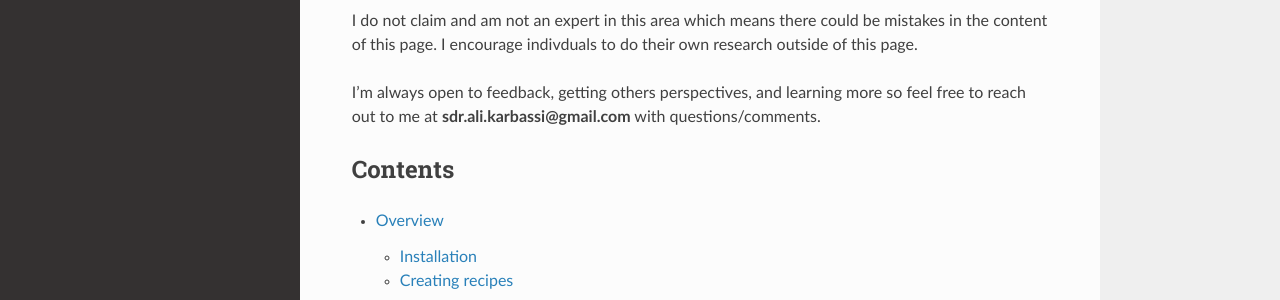
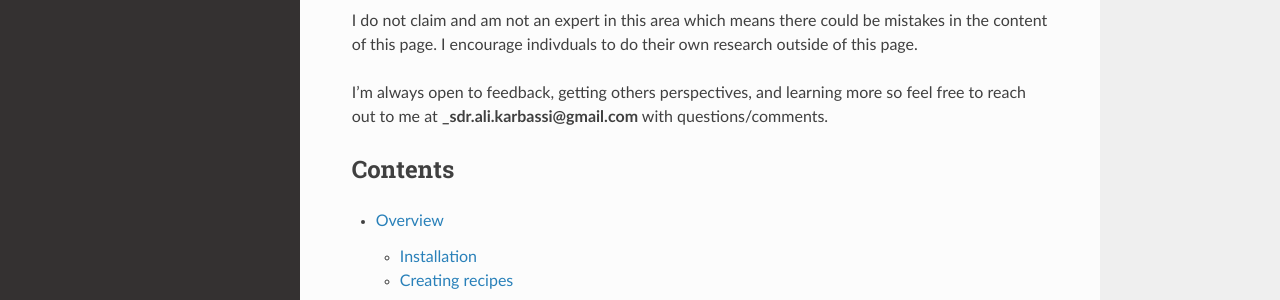
Before and after one commit to alikarb/OFDM-Recevier, a Sphinx documentation site: the page built from docs/source/index.rst, in a window 1280 px wide and 1390 px high. Shown: the part 620-920 px from the top of the window. Built offline with Sphinx 7.4.7 and the Read the Docs theme 2.0.0, drawn with Linux system fonts in a browser that asks for light colours; pages that are not in the unit, such as notebooks, are missing from menus.

Commit message:
minor updates

```diff
--- a/docs/source/index.rst
+++ b/docs/source/index.rst
@@ -19,7 +19,7 @@
 
 I do not claim and am not an expert in this area which means there could be mistakes in the content of this page. I encourage indivduals to do their own research outside of this page.
 
-I'm always open to feedback, getting others perspectives, and learning more so feel free to reach out to me at **sdr.ali.karbassi@gmail.com** with questions/comments.
+I'm always open to feedback, getting others perspectives, and learning more so feel free to reach out to me at **_sdr.ali.karbassi@gmail.com** with questions/comments.
 
 Contents
 --------
```
